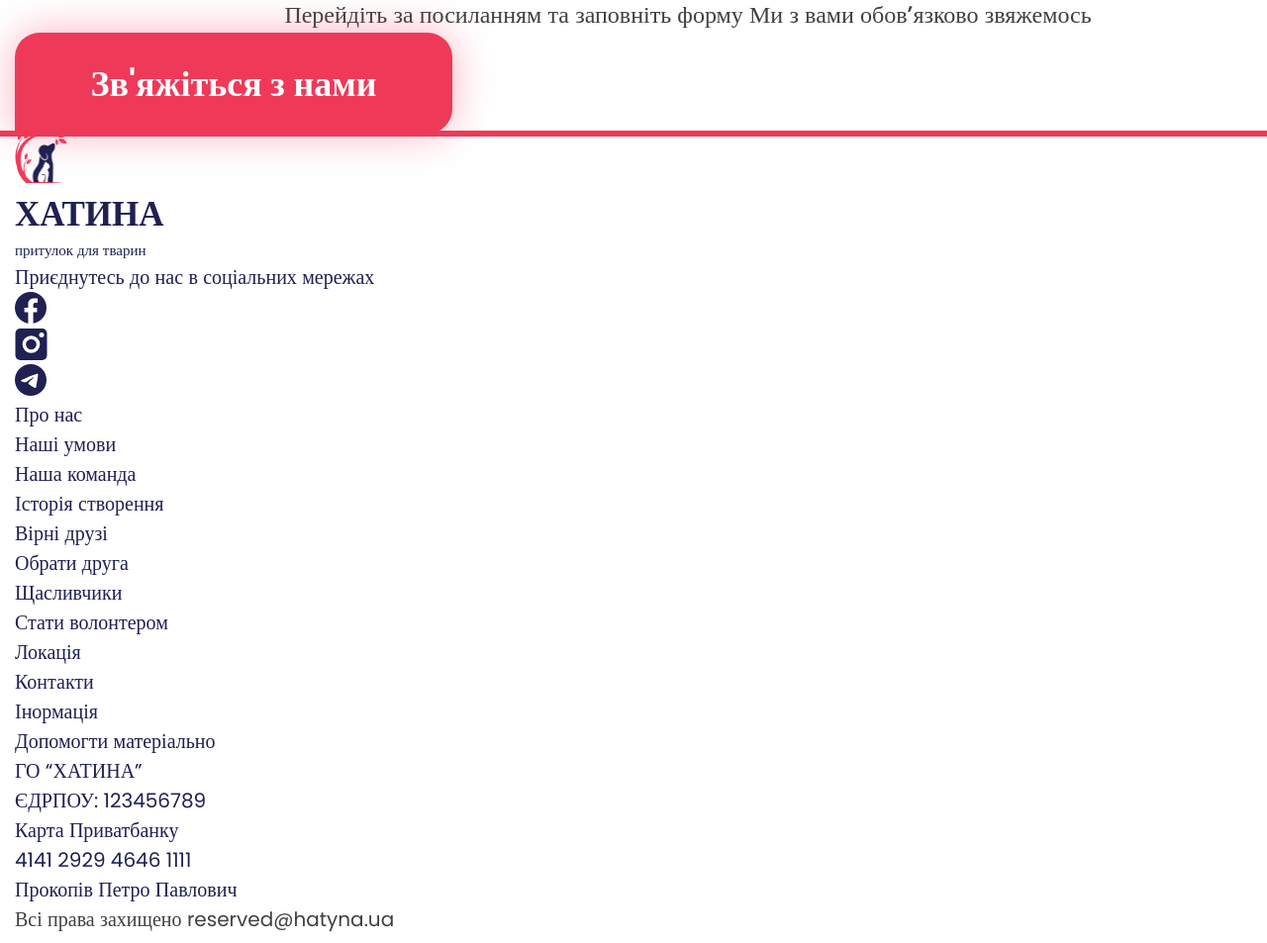
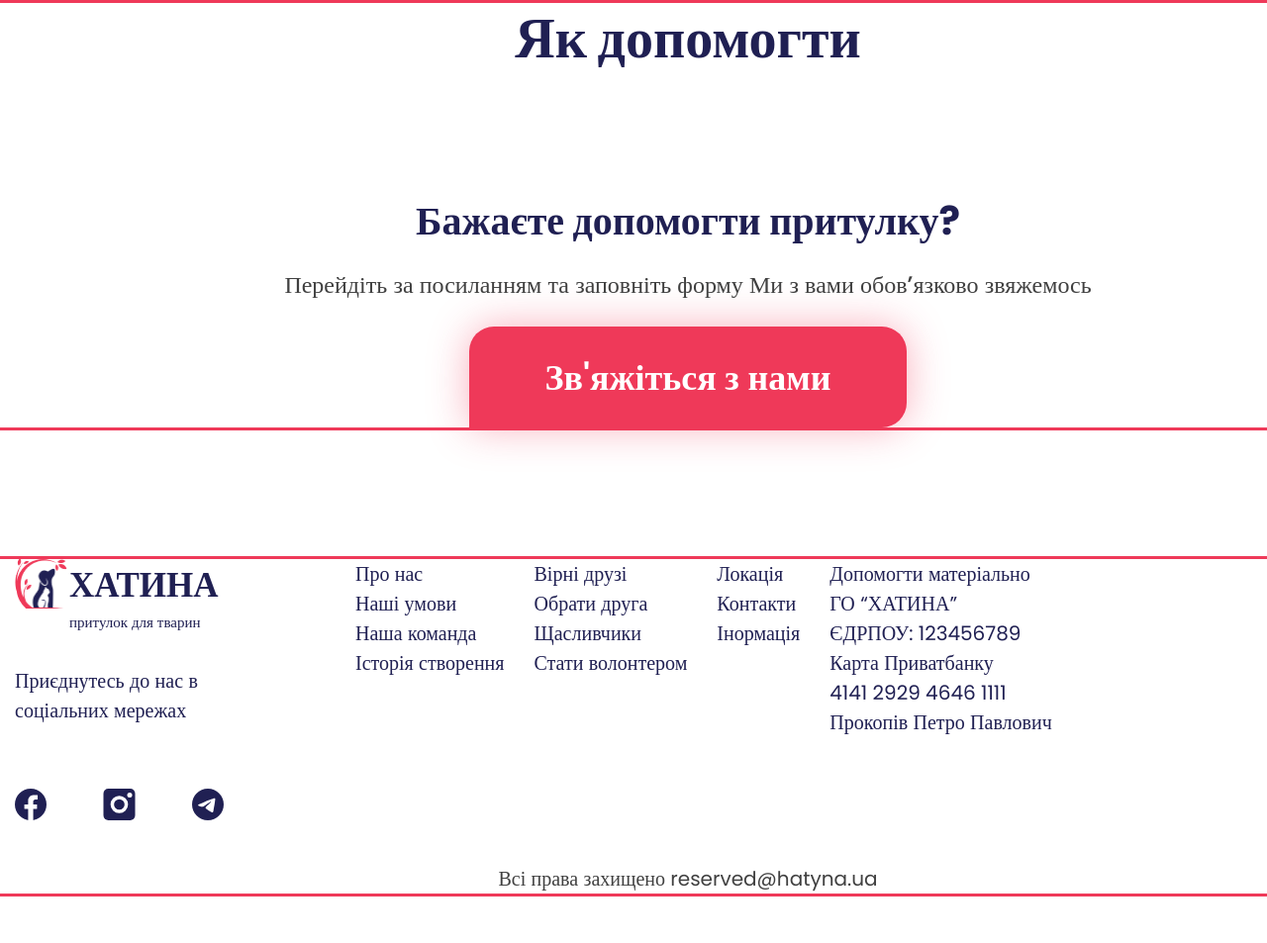
Before and after one commit to Tate-T/animals-house, a plain HTML site: page index.html in a window 1280 px wide. Shown: the part 5481-6434 px from the top of the page at 99% size. Drawn offline with nearby package versions, Linux system fonts and the light colour scheme.

Commit message:
footer_text

```diff
--- a/index.html
+++ b/index.html
@@ -253,7 +253,8 @@
           <div class="container-box">
             <h2 class="contacts-title">Наші контакти</h2>
             <p class="contacts-text">
-             <span class="contacts-phrase"> У вас є питання? </span>Зв'яжіться з нами безпосередньо
+              <span class="contacts-phrase"> У вас є питання? </span>Зв'яжіться
+              з нами безпосередньо
             </p>
             <address class="contacts-address">
               <ul class="contacts-list">
@@ -312,7 +313,9 @@
       </section>
     </main>
     <footer class="footer">
-      <div class="container">
+      <div class="container footer-container">
+        <div class="footer-all">
+          <div class="footeer-box">
             <a class="footer-logo" href="./index.html">
               <img
                 class="footer-img"
@@ -321,8 +324,10 @@
                 src="./images/logo.png"
                 alt="logo"
               />
+              <div>
                 <p class="footer-word">ХАТИНА</p>
                 <p class="footer-slogan">притулок для тварин</p>
+              </div>
             </a>
             <p class="footer-proposition">
               Приєднутесь до нас в соціальних мережах
@@ -384,6 +389,7 @@
                 </svg>
               </li>
             </ul>
+          </div>
           <ul class="footer-blocks">
             <li class="footer-block">
               <ul class="footer-pages">
@@ -453,6 +459,7 @@
               </ul>
             </li>
           </ul>
+        </div>
         <p class="footer-description">Всі права захищено reserved@hatyna.ua</p>
       </div>
     </footer>
--- a/styles/styles.css
+++ b/styles/styles.css
@@ -219,13 +219,13 @@ body {
   font-size: 24px;
   font-weight: 500;
 }
-.friend-button{
+.friend-button {
   display: block;
   margin-left: auto;
   margin-right: auto;
   margin-top: 64px;
 }
-.conditions{
+.conditions {
   padding-top: 64px;
 }
 .conditions-title {
@@ -236,18 +236,18 @@ body {
   line-height: 1.3;
   margin-bottom: 64px;
 }
-.conditions-item:nth-child(2){
+.conditions-item:nth-child(2) {
   flex-direction: column-reverse;
 }
-.conditions-item{
+.conditions-item {
   display: flex;
   flex-direction: column;
 }
-.conditions-list{
+.conditions-list {
   display: flex;
   gap: 42px;
 }
-.conditions-info{
+.conditions-info {
   display: flex;
   flex-direction: column;
 }
@@ -265,7 +265,7 @@ body {
   line-height: 1.5;
   margin-bottom: 16px;
 }
-.conditions-margin{
+.conditions-margin {
   margin-top: 2px;
 }
 .conditions-photo {
@@ -276,7 +276,7 @@ body {
   width: 374px;
   height: 378px;
 }
-.location{
+.location {
   padding-top: 185px;
 }
 .location-title {
@@ -287,15 +287,15 @@ body {
   line-height: 1.3;
   padding-bottom: 64px;
 }
-.location-map{
+.location-map {
   margin-left: auto;
   margin-right: auto;
   display: block;
 }
-.contacts{
+.contacts {
   padding-top: 120px;
 }
-.contacts-container{
+.contacts-container {
   display: flex;
   justify-content: space-between;
   align-items: center;
@@ -308,7 +308,7 @@ body {
   line-height: 1.3;
   margin-bottom: 64px;
 }
-.contacts-phrase{
+.contacts-phrase {
   display: block;
 }
 .contacts-text {
@@ -335,12 +335,17 @@ body {
   width: 624px;
   height: 400px;
 }
+.help {
+  padding-top: 124px;
+  padding-bottom: 133px;
+}
 .help-title {
   color: var(--title-color, #202053);
   text-align: center;
   font-size: 56px;
   font-weight: 800;
   line-height: 1.3;
+  margin-bottom: 125px;
 }
 .help-subtitle {
   color: var(--title-color, #202053);
@@ -348,6 +353,7 @@ body {
   font-size: 40px;
   font-weight: 700;
   line-height: 1, 5;
+  margin-bottom: 24px;
 }
 .help-text {
   color: var(--Bleck-Typography, #404040);
@@ -355,6 +361,7 @@ body {
   font-size: 24px;
   font-weight: 500;
   line-height: 1.5;
+  margin-bottom: 24px;
 }
 .help-button {
   color: #fff;
@@ -364,6 +371,20 @@ body {
   width: 442px;
   height: 102px;
   padding: 16px 32px;
+  margin-left: auto;
+  margin-right: auto;
+  display: block;
+}
+.footer{
+  padding-bottom: 50px;
+}
+.footer-blocks {
+  display: flex;
+  gap: 30px;
+}
+.footeer-box{
+  width: 212px;
+  margin-right: 132px;
 }
 .footer-word {
   color: var(--title-color, #202053);
@@ -371,17 +392,26 @@ body {
   font-weight: 800;
   line-height: 1.5;
 }
+.footer-list{
+  display: flex;
+  gap: 57px;
+}
 .footer-slogan {
   color: var(--title-color, #202053);
   font-size: 15px;
   font-weight: 500;
   line-height: 1.53;
 }
+.footer-logo{
+  display: flex;
+  margin-bottom: 32px;
+}
 .footer-proposition {
   color: var(--title-color, #202053);
   font-size: 20px;
   font-weight: 400;
   line-height: 1.5;
+  margin-bottom: 64px;
 }
 .footer-link {
   color: var(--title-color, #202053);
@@ -394,4 +424,9 @@ body {
   font-size: 20px;
   font-weight: 400;
   line-height: 1.5;
+  margin-top: 40px;
+  text-align: center;
 }
+.footer-all{
+  display: flex;
+}
```
Lines whose indentation alone changed are shown as unchanged.
